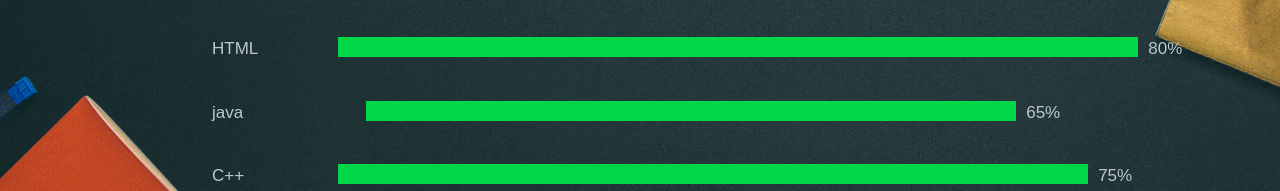
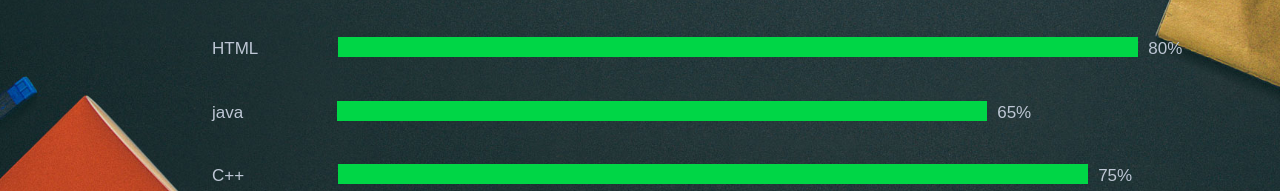
Before and after one commit to Nimaturkmani/nimaturkmani.github.io, a plain HTML site: page index.html in a window 1280 px wide. Shown: the part 1220-1411 px from the top of the page. Drawn offline with nearby package versions, Linux system fonts and the light colour scheme.

Commit message:
Update web.css

```diff
--- a/web.css
+++ b/web.css
@@ -175,7 +175,7 @@ padding: 20px;
 .line5 { visibility: inherit;
 	width: 650px; height: 20px;
 background-color: #00D646;
-	margin-left: 123px;
+	margin-left: 94px;
 	margin-right: 10px;
 }
 
```
